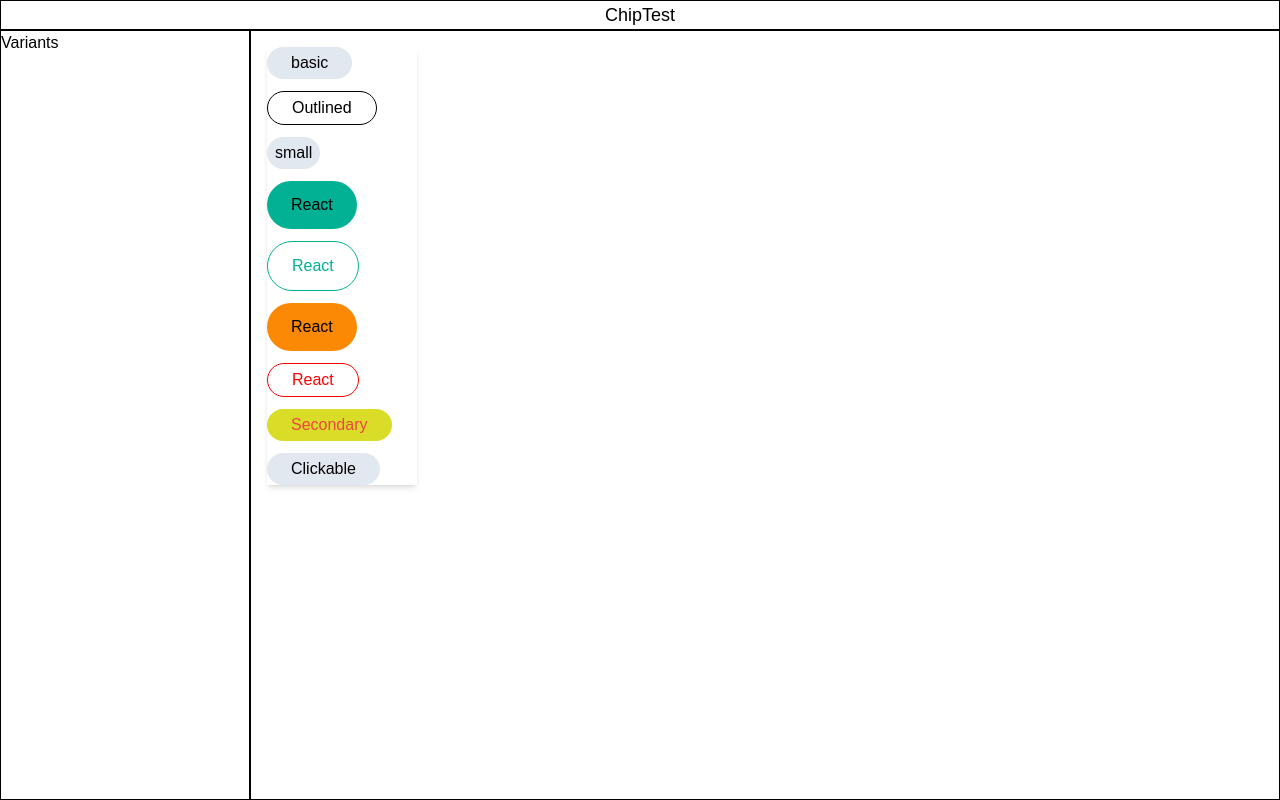
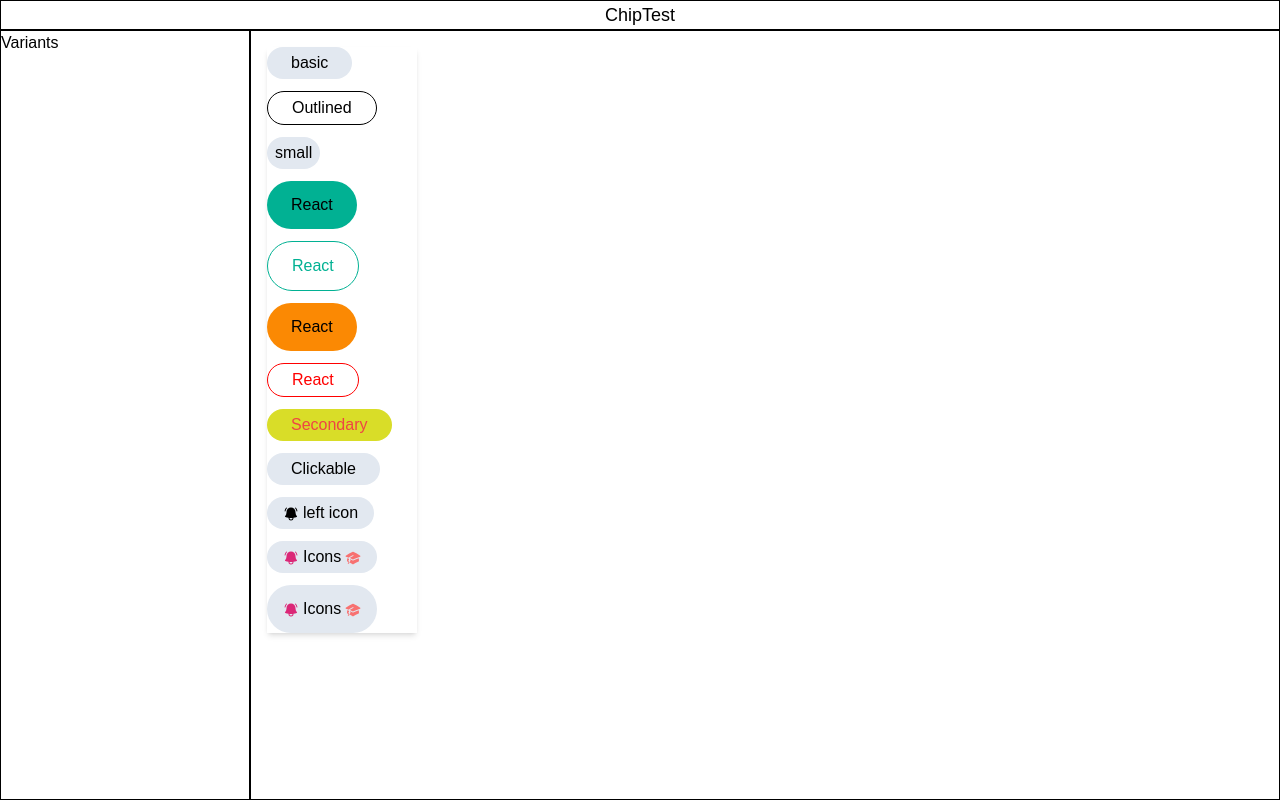
Before and after one commit to abhay-rana/component-library, a React (Create React App) app: page / in a window 1280 px wide. Built offline with nearby package versions, Linux system fonts and the light colour scheme.

Commit message:
chip component

```diff
--- a/src/App.js
+++ b/src/App.js
@@ -24,6 +24,10 @@
 const App = () => {
     return (
         <>
+            {/* <TabTest/> */}
+            {/* <ImageTest/> */}
+            {/* <TooltipTest /> */}
+            {/* <RippleTest /> */}
             {/* <FloatingLabel /> */}
             {/* <NormalLabel />  */}
             {/* <ButtonTest /> */}
@@ -32,14 +36,12 @@
             {/* <RadioTest /> */}
             {/* <CheckboxTest /> */}
             {/* <SwitchTest /> */}
-            {/* <RippleTest /> */}
             {/* <ModalTest /> */}
             {/* <NewButtonTest /> */}
             {/* <FaqAccordion /> */}
             {/* <SelectTest /> */}
             {/* <DividerTest /> */}
             {/* <IconTest /> */}
-            {/* <TooltipTest /> */}
             {/* <SkeletonTest /> */}
             <ChipTest />
         </>
--- a/src/components/chip/index.js
+++ b/src/components/chip/index.js
@@ -18,8 +18,12 @@
     outlined = false,
     ...props
 }) => {
+    // check the left or right icon is present or not.
+    const icon = !!(icon_left || icon_right);
+
     const extra_class = {
-        common: ' px-6 py-1 flex flex-row bg-slate-200 rounded-full cursor-default',
+        common: ' px-6 py-1 flex flex-row bg-slate-200 rounded-full cursor-default items-center',
+        icon: ' h-3.5 w-4 relative z-100',
     };
 
     if (outlined) {
@@ -44,6 +48,10 @@
 
     if (warning) {
         extra_class.common += ` bg-warning`;
+        if (outlined) {
+            extra_class.common +=
+                ' border border-warning text-warning bg-transparent';
+        }
     }
 
     if (error) {
@@ -62,6 +70,12 @@
         }
     }
 
+    if (icon) {
+        extra_class.common += ` px-5 gap-1`;
+        if (small) extra_class.icon += ' ';
+        if (large) extra_class.icon += ` `;
+    }
+
     if (onClick) {
         extra_class.common += ` cursor-pointer relative active:-top-1 active:shadow-md `;
     }
@@ -69,6 +83,11 @@
     if (className) {
         extra_class.common += ' ' + className;
     }
+
+    const handleIconClick = (event) => {
+        iconOnClick();
+        event.stopPropagation();
+    };
 
     return (
         <>
@@ -78,13 +97,13 @@
                 onClick={onClick}
             >
                 {icon_left ? (
-                    <div className="relative z-100" iconOnClick={() => {}}>
+                    <div className={extra_class.icon} onClick={handleIconClick}>
                         {icon_left}
                     </div>
                 ) : null}
                 {label ? <p>{label}</p> : null}
                 {icon_right ? (
-                    <div className="relative z-100" iconOnClick={() => {}}>
+                    <div className={extra_class.icon} onClick={handleIconClick}>
                         {icon_right}
                     </div>
                 ) : null}
--- a/src/screens/chip-test.js
+++ b/src/screens/chip-test.js
@@ -1,6 +1,7 @@
 import React from 'react';
 
 import Chip from 'components/chip';
+import { AcademicCapIcon, BellAlertIcon } from '@heroicons/react/24/solid';
 
 const ChipTest = () => {
     return (
@@ -28,6 +29,35 @@
                             label="Clickable"
                             onClick={() => console.log('clicked')}
                         />
+                        <Chip
+                            label="left icon"
+                            onClick={() => console.log('chip is clicked')}
+                            iconOnClick={() => console.log('icon is clicked')}
+                            icon_left={<BellAlertIcon />}
+                        />
+                        <Chip
+                            label="Icons"
+                            onClick={() => console.log('chip is clicked')}
+                            iconOnClick={() => console.log('icon is clicked')}
+                            icon_left={
+                                <BellAlertIcon className="text-pink-600" />
+                            }
+                            icon_right={
+                                <AcademicCapIcon className="text-red-400" />
+                            }
+                        />
+                        <Chip
+                            label="Icons"
+                            onClick={() => console.log('chip is clicked')}
+                            iconOnClick={() => console.log('icon is clicked')}
+                            icon_left={
+                                <BellAlertIcon className="text-pink-600" />
+                            }
+                            icon_right={
+                                <AcademicCapIcon className="text-red-400" />
+                            }
+                            large
+                        />
                     </div>
                 </div>
             </div>
```
